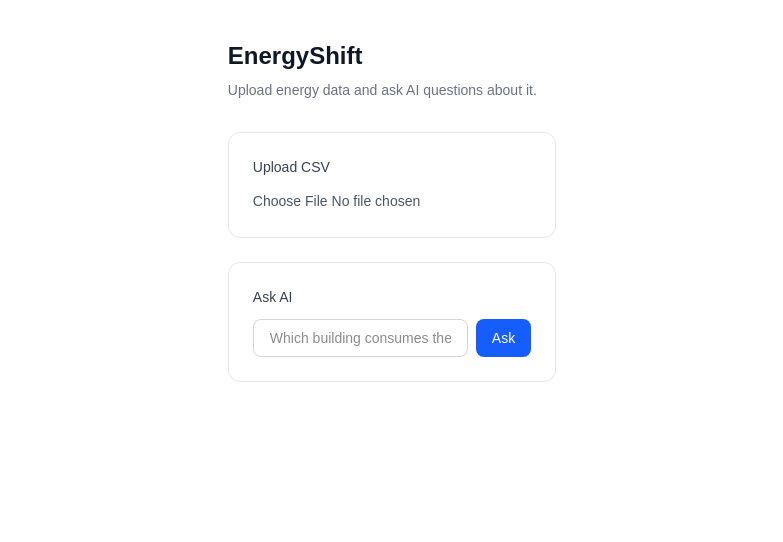
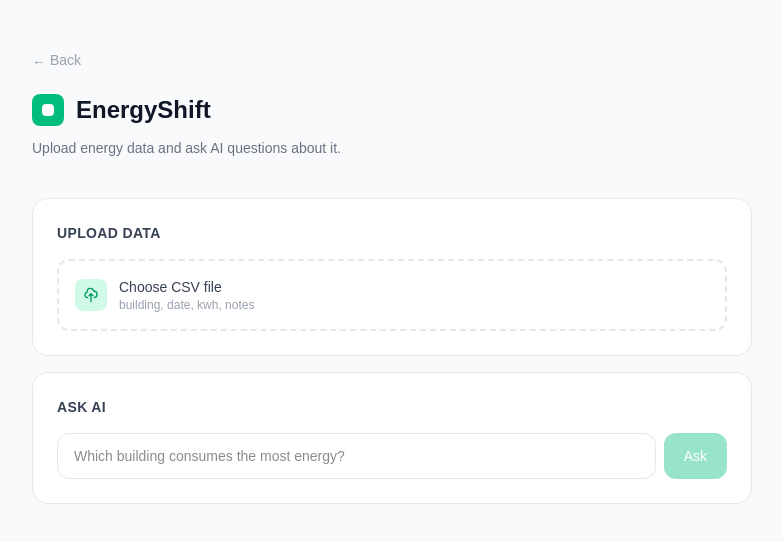
Before and after one commit to dilaraceydacetin/healthshift, a Next.js app in the folder frontend/: page /energy in a window 1280 px wide. Shown: the top 542 px of the page, without its empty margins (248-1031 px from the left). Built offline with nearby package versions, Linux system fonts and the light colour scheme; no server answers.

Commit message:
feat: redesign UI - minimal professional theme

```diff
--- a/frontend/app/energy/page.tsx
+++ b/frontend/app/energy/page.tsx
@@ -1,57 +1,124 @@
 "use client";
 import { useState } from "react";
-import AiChat from "@/components/AiChat";
+import Link from "next/link";
 
 const API_URL = process.env.NEXT_PUBLIC_ENERGY_API_URL || "http://localhost:8001/api";
 
 export default function EnergyPage() {
   const [uploading, setUploading] = useState(false);
   const [uploadMsg, setUploadMsg] = useState("");
+  const [uploadError, setUploadError] = useState(false);
+  const [question, setQuestion] = useState("");
+  const [answer, setAnswer] = useState("");
+  const [asking, setAsking] = useState(false);
+  const [askError, setAskError] = useState(false);
 
   const handleUpload = async (e: React.ChangeEvent<HTMLInputElement>) => {
     const file = e.target.files?.[0];
     if (!file) return;
     setUploading(true);
     setUploadMsg("");
+    setUploadError(false);
     const formData = new FormData();
     formData.append("file", file);
     try {
-      const res = await fetch(`${API_URL}/upload`, {
-        method: "POST",
-        body: formData,
-      });
+      const res = await fetch(`${API_URL}/upload`, { method: "POST", body: formData });
+      if (!res.ok) throw new Error();
       const data = await res.json();
-      setUploadMsg(`✓ ${data.message} (${data.chunks} chunks)`);
+      setUploadMsg(`${file.name} uploaded successfully (${data.chunks} chunks)`);
+      setUploadError(false);
     } catch {
-      setUploadMsg("Upload failed.");
+      setUploadMsg("Upload failed. Please try again.");
+      setUploadError(true);
     } finally {
       setUploading(false);
     }
   };
 
+  const handleAsk = async () => {
+    if (!question.trim()) return;
+    setAsking(true);
+    setAnswer("");
+    setAskError(false);
+    try {
+      const res = await fetch(`${API_URL}/ask`, {
+        method: "POST",
+        headers: { "Content-Type": "application/json" },
+        body: JSON.stringify({ question }),
+      });
+      if (!res.ok) throw new Error();
+      const data = await res.json();
+      setAnswer(data.answer);
+    } catch {
+      setAnswer("Failed to get a response. Please try again.");
+      setAskError(true);
+    } finally {
+      setAsking(false);
+    }
+  };
+
   return (
-    <main className="max-w-2xl mx-auto px-4 py-10">
-      <h1 className="text-2xl font-semibold text-gray-900 mb-2">EnergyShift</h1>
-      <p className="text-gray-500 text-sm mb-8">Upload energy data and ask AI questions about it.</p>
+    <main className="min-h-screen bg-gray-50">
+      <div className="max-w-3xl mx-auto px-6 py-12">
+        <div className="mb-10">
+          <Link href="/" className="text-gray-400 text-sm hover:text-gray-600 transition-colors mb-6 inline-block">
+            ← Back
+          </Link>
+          <div className="flex items-center gap-3 mb-3">
+            <div className="w-8 h-8 bg-emerald-500 rounded-lg flex items-center justify-center">
+              <div className="w-3 h-3 bg-white rounded-sm"></div>
+            </div>
+            <h1 className="text-2xl font-semibold text-gray-900">EnergyShift</h1>
+          </div>
+          <p className="text-gray-500 text-sm">Upload energy data and ask AI questions about it.</p>
+        </div>
 
-      <div className="bg-white border border-gray-200 rounded-xl p-6 mb-6">
-        <h2 className="text-sm font-medium text-gray-700 mb-3">Upload CSV</h2>
-        <input
-          type="file"
-          accept=".csv"
-          onChange={handleUpload}
-          disabled={uploading}
-          className="text-sm text-gray-600"
-        />
-        {uploadMsg && <p className="mt-2 text-sm text-green-600">{uploadMsg}</p>}
-      </div>
+        <div className="bg-white border border-gray-200 rounded-2xl p-6 mb-4">
+          <h2 className="text-sm font-semibold text-gray-700 uppercase tracking-wide mb-4">Upload Data</h2>
+          <label className={`flex items-center gap-3 p-4 border-2 border-dashed rounded-xl cursor-pointer transition-colors ${uploading ? "border-gray-200 bg-gray-50" : "border-gray-200 hover:border-emerald-300 hover:bg-emerald-50"}`}>
+            <div className="w-8 h-8 bg-emerald-100 rounded-lg flex items-center justify-center flex-shrink-0">
+              <svg className="w-4 h-4 text-emerald-600" fill="none" viewBox="0 0 24 24" stroke="currentColor">
+                <path strokeLinecap="round" strokeLinejoin="round" strokeWidth={2} d="M7 16a4 4 0 01-.88-7.903A5 5 0 1115.9 6L16 6a5 5 0 011 9.9M15 13l-3-3m0 0l-3 3m3-3v12" />
+              </svg>
+            </div>
+            <div>
+              <p className="text-sm font-medium text-gray-700">{uploading ? "Uploading..." : "Choose CSV file"}</p>
+              <p className="text-xs text-gray-400">building, date, kwh, notes</p>
+            </div>
+            <input type="file" accept=".csv" onChange={handleUpload} disabled={uploading} className="hidden" />
+          </label>
+          {uploadMsg && (
+            <p className={`mt-3 text-sm ${uploadError ? "text-red-500" : "text-emerald-600"}`}>
+              {uploadError ? "✗" : "✓"} {uploadMsg}
+            </p>
+          )}
+        </div>
 
-      <div className="bg-white border border-gray-200 rounded-xl p-6">
-        <h2 className="text-sm font-medium text-gray-700 mb-3">Ask AI</h2>
-        <AiChat
-          apiUrl={API_URL}
-          placeholder="Which building consumes the most energy?"
-        />
+        <div className="bg-white border border-gray-200 rounded-2xl p-6">
+          <h2 className="text-sm font-semibold text-gray-700 uppercase tracking-wide mb-4">Ask AI</h2>
+          <div className="flex gap-2">
+            <input
+              type="text"
+              value={question}
+              onChange={(e) => setQuestion(e.target.value)}
+              onKeyDown={(e) => e.key === "Enter" && handleAsk()}
+              placeholder="Which building consumes the most energy?"
+              className="flex-1 border border-gray-200 rounded-xl px-4 py-3 text-sm focus:outline-none focus:ring-2 focus:ring-emerald-300 focus:border-transparent"
+            />
+            <button
+              onClick={handleAsk}
+              disabled={asking || !question.trim()}
+              className="bg-emerald-500 text-white px-5 py-3 rounded-xl text-sm font-medium hover:bg-emerald-600 disabled:opacity-40 disabled:cursor-not-allowed transition-colors"
+            >
+              {asking ? "..." : "Ask"}
+            </button>
+          </div>
+          {answer && (
+            <div className={`mt-4 p-4 rounded-xl text-sm leading-relaxed ${askError ? "bg-red-50 text-red-700" : "bg-gray-50 text-gray-700"}`}>
+              {answer}
+            </div>
+          )}
+        </div>
       </div>
     </main>
   );
--- a/frontend/app/symptom/page.tsx
+++ b/frontend/app/symptom/page.tsx
@@ -1,20 +1,105 @@
 "use client";
-import AiChat from "@/components/AiChat";
+import { useState } from "react";
+import Link from "next/link";
 
 const API_URL = process.env.NEXT_PUBLIC_SYMPTOM_API_URL || "http://localhost:8002/api";
 
 export default function SymptomPage() {
+  const [question, setQuestion] = useState("");
+  const [answer, setAnswer] = useState("");
+  const [asking, setAsking] = useState(false);
+  const [askError, setAskError] = useState(false);
+
+  const handleAsk = async () => {
+    if (!question.trim()) return;
+    setAsking(true);
+    setAnswer("");
+    setAskError(false);
+    try {
+      const res = await fetch(API_URL + "/ask", {
+        method: "POST",
+        headers: { "Content-Type": "application/json" },
+        body: JSON.stringify({ question }),
+      });
+      if (!res.ok) throw new Error();
+      const data = await res.json();
+      setAnswer(data.answer);
+    } catch {
+      setAnswer("Failed to get a response. Please try again.");
+      setAskError(true);
+    } finally {
+      setAsking(false);
+    }
+  };
+
   return (
-    <main className="max-w-2xl mx-auto px-4 py-10">
-      <h1 className="text-2xl font-semibold text-gray-900 mb-2">SymptomLog</h1>
-      <p className="text-gray-500 text-sm mb-8">Track symptoms and get AI insights.</p>
+    <main className="min-h-screen bg-gray-50">
+      <div className="max-w-3xl mx-auto px-6 py-12">
+        <div className="mb-10">
+          <Link
+            href="/"
+            className="text-gray-400 text-sm hover:text-gray-600 transition-colors mb-6 inline-block"
+          >
+            Back
+          </Link>
+          <div className="flex items-center gap-3 mb-3">
+            <div className="w-8 h-8 bg-blue-500 rounded-lg flex items-center justify-center">
+              <div className="w-3 h-3 bg-white rounded-full"></div>
+            </div>
+            <h1 className="text-2xl font-semibold text-gray-900">SymptomLog</h1>
+          </div>
+          <p className="text-gray-500 text-sm">Track symptoms and get AI-powered health insights.</p>
+        </div>
 
-      <div className="bg-white border border-gray-200 rounded-xl p-6">
-        <h2 className="text-sm font-medium text-gray-700 mb-3">Ask AI</h2>
-        <AiChat
-          apiUrl={API_URL}
-          placeholder="What patterns do you see in my symptoms?"
-        />
+        <div className="bg-white border border-gray-200 rounded-2xl p-6 mb-4">
+          <h2 className="text-sm font-semibold text-gray-700 uppercase tracking-wide mb-4">
+            Ask AI
+          </h2>
+          <div className="flex gap-2">
+            <input
+              type="text"
+              value={question}
+              onChange={(e) => setQuestion(e.target.value)}
+              onKeyDown={(e) => e.key === "Enter" && handleAsk()}
+              placeholder="What patterns do you see in my symptoms?"
+              className="flex-1 border border-gray-200 rounded-xl px-4 py-3 text-sm focus:outline-none focus:ring-2 focus:ring-blue-300 focus:border-transparent"
+            />
+            <button
+              onClick={handleAsk}
+              disabled={asking || !question.trim()}
+              className="bg-blue-500 text-white px-5 py-3 rounded-xl text-sm font-medium hover:bg-blue-600 disabled:opacity-40 disabled:cursor-not-allowed transition-colors"
+            >
+              {asking ? "..." : "Ask"}
+            </button>
+          </div>
+          {answer && (
+            <div
+              className={`mt-4 p-4 rounded-xl text-sm leading-relaxed ${
+                askError ? "bg-red-50 text-red-700" : "bg-gray-50 text-gray-700"
+              }`}
+            >
+              {answer}
+            </div>
+          )}
+        </div>
+
+        <div className="bg-white border border-gray-200 rounded-2xl p-6">
+          <h2 className="text-sm font-semibold text-gray-700 uppercase tracking-wide mb-4">
+            Download Report
+          </h2>
+          <p className="text-gray-500 text-sm mb-4">
+            Generate a PDF summary of your symptoms for your doctor visit.
+          </p>
+          <a
+
+            href={API_URL + "/report/pdf"}
+            target="_blank"
+            rel="noopener noreferrer"
+            className="inline-flex items-center gap-2 bg-blue-500 text-white px-5 py-3 rounded-xl text-sm font-medium hover:bg-blue-600 transition-colors"
+          >
+            Download PDF Report
+          </a>
+        </div>
       </div>
     </main>
   );
```
Also changed, not shown: frontend/app/page.tsx (+57 -12 lines).
